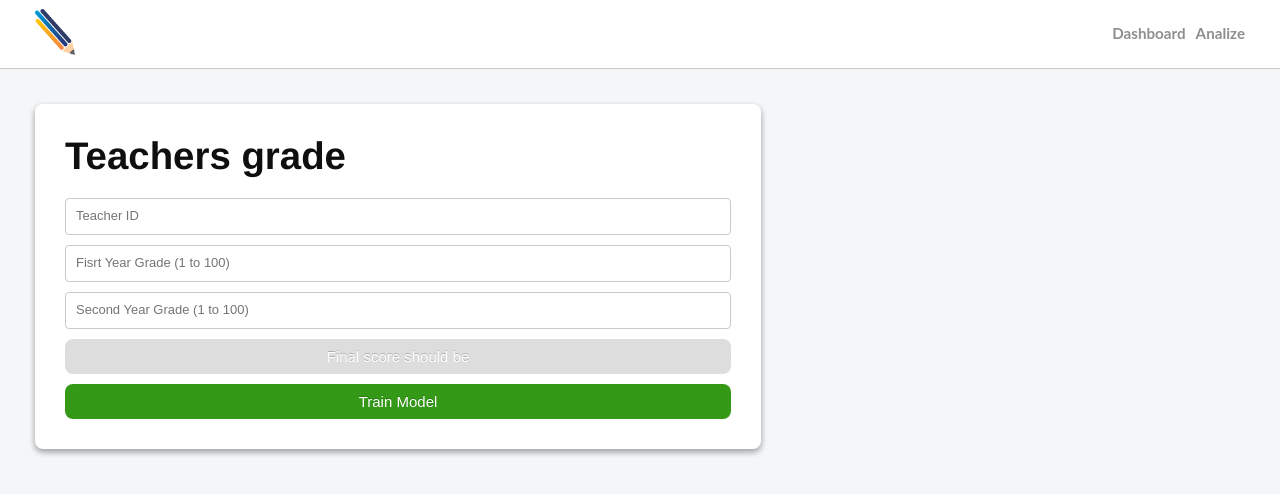
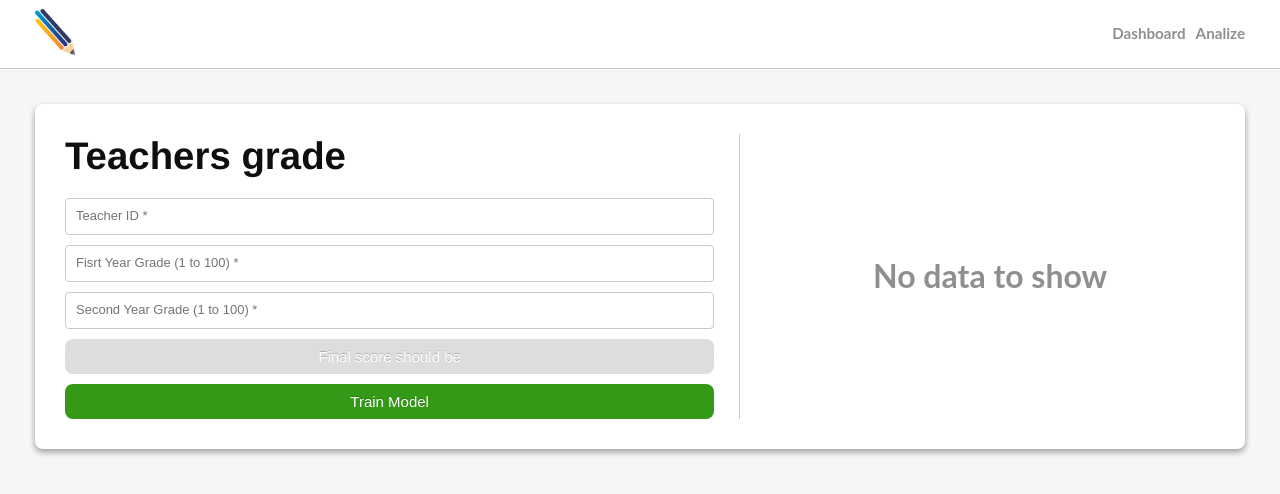
Before and after one commit to esmemag96/AprendizajeAutomaticoEntregaFinal, an Angular app in the folder Frontend/: page / in a window 1280 px wide. Shown: the top 494 px of the page. Built offline with nearby package versions, Linux system fonts and the light colour scheme.

Commit message:
:art: Better home score

```diff
--- a/Frontend/src/app/app.module.ts
+++ b/Frontend/src/app/app.module.ts
@@ -2,6 +2,7 @@ import { BrowserModule } from '@angular/platform-browser';
 import { NgModule } from '@angular/core';
 import { FormsModule, ReactiveFormsModule  } from '@angular/forms';
 import { HttpClientModule, HTTP_INTERCEPTORS } from '@angular/common/http';
+import { BrowserAnimationsModule } from '@angular/platform-browser/animations';
 
 import { AppRoutingModule } from './app-routing.module';
 import { AppComponent } from './app.component';
@@ -25,7 +26,8 @@ import { AnalizeTextComponent } from './main-components/analize-text/analize-tex
     AppRoutingModule,
     FormsModule,
     ReactiveFormsModule,
-    HttpClientModule
+    HttpClientModule,
+    BrowserAnimationsModule
   ],
   providers: [],
   bootstrap: [AppComponent]
--- a/Frontend/src/app/main-components/home/home.component.html
+++ b/Frontend/src/app/main-components/home/home.component.html
@@ -1,9 +1,8 @@
 <section>
-  <div class="card card-full grade">
-    <div></div>
-    <div></div>
+  <div class="card card-full card-flex">
+    <div class="cardSection left grade">
       <h1 class="title">Teachers grade</h1>
-    <form #thisSocoreForm="ngForm" [formGroup]="scoreForm" (ngSubmit)="submitScore()" class="gradeForm">
+      <form class="gradeForm" #thisSocoreForm="ngForm" [formGroup]="scoreForm" (ngSubmit)="submitScore()">
         <div class="form-group">
           <div
             *ngIf="scoreForm.controls['id'].invalid && (scoreForm.controls['id'].dirty || scoreForm.controls['id'].touched)"
@@ -12,8 +11,8 @@
               Teacher ID is required
             </div>
           </div>
-        <input formControlName="id" type="number" name="TeacherID" placeholder="Teacher ID" id="TeacherID"
-          required="required" min="1" max="3">
+          <input formControlName="id" type="number" name="TeacherID" placeholder="Teacher ID *" id="TeacherID"
+            required="required">
           <div
             *ngIf="scoreForm.controls['grade1'].invalid && (scoreForm.controls['grade1'].dirty || scoreForm.controls['grade1'].touched)"
             class="alert">
@@ -21,8 +20,8 @@
               Garde 1 is required
             </div>
           </div>
-        <input formControlName="grade1" type="number" name="1stGrade" placeholder="Fisrt Year Grade (1 to 100)"
-          id="1stGrade" required="required" min="1" max="100">
+          <input formControlName="grade1" type="number" name="1stGrade" placeholder="Fisrt Year Grade (1 to 100) *"
+            id="1stGrade">
           <div
             *ngIf="scoreForm.controls['grade2'].invalid && (scoreForm.controls['grade2'].dirty || scoreForm.controls['grade2'].touched)"
             class="alert">
@@ -30,8 +29,8 @@
               Garde 2 is required
             </div>
           </div>
-        <input formControlName="grade2" type="number" name="2ndGrade" placeholder="Second Year Grade (1 to 100)"
-          id="2ndGrade" required="required" min="1" max="100">
+          <input formControlName="grade2" type="number" name="2ndGrade" placeholder="Second Year Grade (1 to 100) *"
+            id="2ndGrade">
         </div>
         <button class="btn btn-primary btn-block" type="submit" [disabled]="!scoreForm.valid"><span
             *ngIf="!isLoadingFinalScore">Final score should be</span> <span
@@ -40,9 +39,19 @@
       <button class="btn btn-secondary btn-block" (click)="trainModel()"><span *ngIf="!isLoadingTrainModel">Train
           Model</span><span *ngIf="isLoadingTrainModel">Loading...</span></button>
     </div>
-  <div *ngIf="result" class="card grade">
-    <h1> Prediction Score: {{result}} </h1>
+
+    <div class="cardSection right">
+      <div class="results">
+        <div *ngIf="result" class="result">
+          <span class="score">{{result}}</span>
+          <span>Prediction Score</span>
         </div>
+        <span *ngIf="!result" class="no-result">No data to show</span>
+      </div>
+    </div>
+
+  </div>
+
 </section>
 
 <div class="popup popup-red" *ngIf="scoreError || trainModelError">
--- a/Frontend/src/app/main-components/home/home.component.scss
+++ b/Frontend/src/app/main-components/home/home.component.scss
@@ -1,7 +1,14 @@
 @import '../../../variables';
 
+.left{
+    width: 60%;
+}
+
+.right{
+    width: 40%;
+}
+
 .grade{
-    width: 60%;
 
     .gradeForm{
         margin-bottom: 10px;
@@ -9,6 +16,34 @@
         .alert{
             font-size: 0.8em;
             color: $tertiary;
+            margin-bottom: 3px;
         }
     }
 }
+
+.results{
+    font-weight: bold;
+    height: 100%;
+    display: flex;
+    align-items: center;
+    justify-content: center;
+
+    .result{
+        font-size: 1.3em;
+        display: flex;
+        flex-direction: column;
+        text-align: center;
+
+        .score{
+            font-size: 3em;
+            margin-bottom: 10px;
+            padding-bottom: 10px;
+            border-bottom: 1px solid $medium;
+        }
+    }
+
+    .no-result{
+        font-size: 2em;
+        color: $medium;
+    }
+}
--- a/Frontend/src/app/main-components/home/home.component.ts
+++ b/Frontend/src/app/main-components/home/home.component.ts
@@ -57,7 +57,7 @@ export class HomeComponent implements OnInit {
       (predictResponse) => {
         this.isLoadingFinalScore = false;
         this.result = predictResponse.prediction;
-        console.log(this.result);
+        this.result = String(Math.round(Number(this.result) * 100)/100);
         return this.result;
       },
       (err) => {
--- a/Frontend/src/styles.scss
+++ b/Frontend/src/styles.scss
@@ -261,6 +261,7 @@ body {
     position: relative;
     padding: 30px;
     box-shadow: 0 3px 6px rgba(0,0,0,0.16), 0 3px 6px rgba(0,0,0,0.23);
+    margin-bottom: 25px;
   }
 
   .card-full{
```
Also changed, not shown: 1 other file (tests, documents, lock files or other folders). Lines whose indentation alone changed are shown as unchanged.
